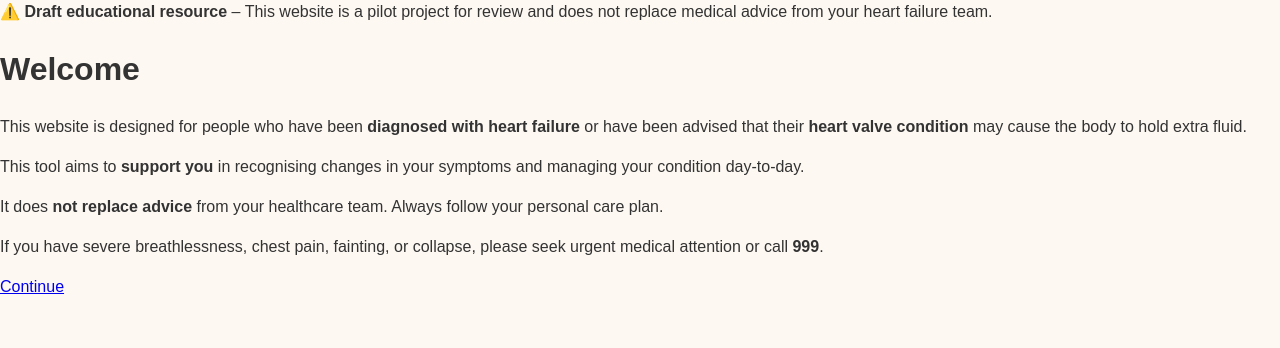
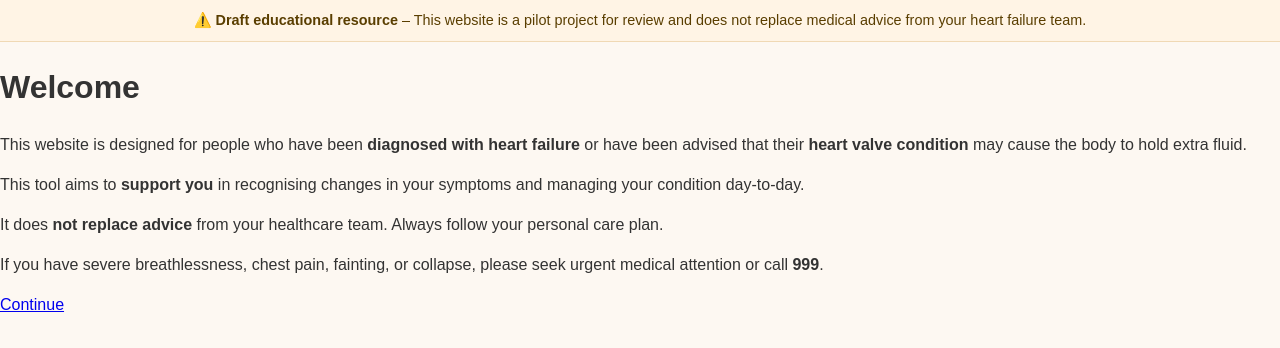
Before and after one commit to ChadalavadaS/myfluid-balance2, a plain HTML site: page index.html in a window 1280 px wide. Drawn offline with Linux system fonts and the light colour scheme.

Commit message:
Update styles.css

```diff
--- a/styles.css
+++ b/styles.css
@@ -142,3 +142,12 @@ details p {
   margin-top: 0.5rem;
   font-size: 0.95rem;
 }
+
+.draft-banner {
+  background-color: #fff4e5;
+  color: #5a3e00;
+  padding: 0.6rem 1rem;
+  text-align: center;
+  font-size: 0.9rem;
+  border-bottom: 1px solid #f0d9b5;
+}
```
